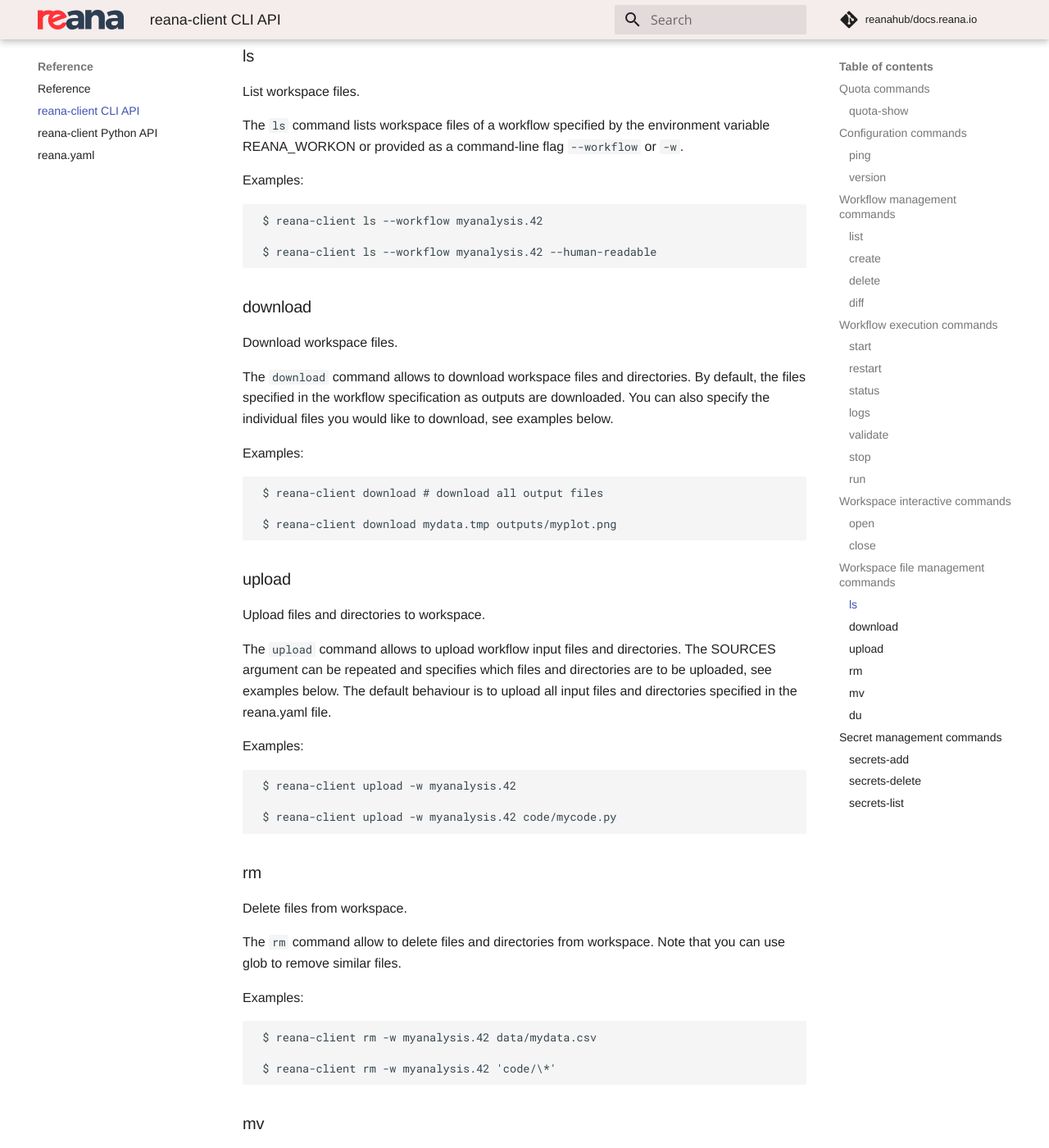
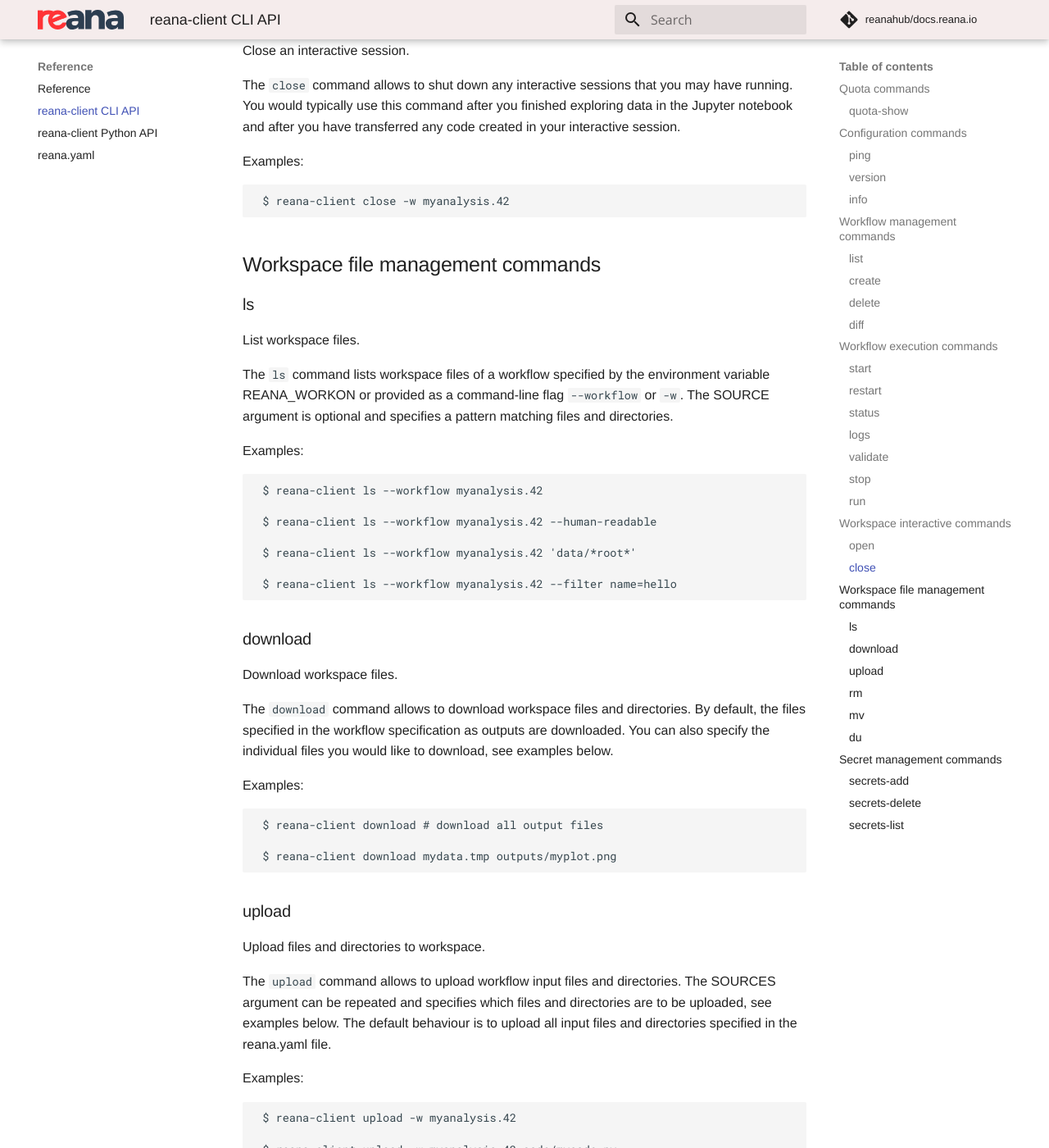
Before and after one commit to reanahub/docs.reana.io, an MkDocs documentation site: the page built from docs/reference/reana-client-cli-api/index.md, in a window 1280 px wide and 1400 px high, scrolled down 6899 px. Shown: the whole window at 82% size. Built offline with MkDocs 1.6.1 and Material for MkDocs 9.7.7, drawn with Linux system fonts in a browser that asks for light colours; comment, search, counter and statistics services are not loaded; some of the changed text lies outside the part shown.

Commit message:
docs: update reana-client CLI API
- Add missing `info` command
- Use double backticks everywhere so highlighted expressions are compatible with
both markdown (docs.reana.io) and reStructuredText (reana-client.readthedocs.io)

closes #104

```diff
--- a/docs/reference/reana-client-cli-api/index.md
+++ b/docs/reference/reana-client-cli-api/index.md
@@ -18,6 +18,7 @@ Quota commands:
   quota-show  Show user quota.
 
 Configuration commands:
+  info     List cluster general information.
   ping     Check connection to REANA server.
   version  Show version.
 
@@ -60,7 +61,7 @@ Secret management commands:
 
 Show user quota.
 
-The `quota-show` command displays quota usage for the user.
+The ``quota-show`` command displays quota usage for the user.
 
 Examples:
 
@@ -78,7 +79,7 @@ Examples:
 
 Check connection to REANA server.
 
-The `ping` command allows to test connection to REANA server.
+The ``ping`` command allows to test connection to REANA server.
 
 Examples:
 
@@ -88,11 +89,24 @@ Examples:
 
 Show version.
 
-The `version` command shows REANA client version.
+The ``version`` command shows REANA client version.
 
 Examples:
 
      $ reana-client version
+
+### info
+
+List cluster general information.
+
+The ``info`` command lists general information about the cluster.
+
+Lists all the available workspaces. It also returns the default workspace
+defined by the admin.
+
+Examples:
+
+     $ reana-client info
 
 ## Workflow management commands
 
@@ -100,9 +114,9 @@ Examples:
 
 List all workflows and sessions.
 
-The `list` command lists workflows and sessions. By default, the list of
+The ``list`` command lists workflows and sessions. By default, the list of
 workflows is returned. If you would like to see the list of your open
-interactive sessions, you need to pass the `--sessions` command-line
+interactive sessions, you need to pass the ``--sessions`` command-line
 option.
 
 Example:
@@ -117,7 +131,7 @@ Example:
 
 Create a new workflow.
 
-The `create` command allows to create a new workflow from reana.yaml
+The ``create`` command allows to create a new workflow from reana.yaml
 specifications file. The file is expected to be located in the current
 working directory, or supplied via command-line -f option, see examples
 below.
@@ -134,12 +148,12 @@ Examples:
 
 Delete a workflow.
 
-The `delete` command allows to remove workflow runs from the database and
+The ``delete`` command allows to remove workflow runs from the database and
 the workspace. By default, the command removes the workflow and all its
 cached information and hides the workflow from the workflow list. Note that
 workflow workspace will still be accessible until you use
-`--include-workspace` flag. Note also that you can remove all past runs of
-a workflow by specifying `--include-all-runs` flag.
+``--include-workspace`` flag. Note also that you can remove all past runs of
+a workflow by specifying ``--include-all-runs`` flag.
 
 Example:
 
@@ -153,7 +167,7 @@ Example:
 
 Show diff between two workflows.
 
-The `diff` command allows to compare two workflows, the workflow_a and
+The ``diff`` command allows to compare two workflows, the workflow_a and
 workflow_b, which must be provided as arguments. The output will show the
 difference in workflow run parameters, the generated files, the logs, etc.
 
@@ -169,12 +183,12 @@ Examples:
 
 Start previously created workflow.
 
-The `start` command allows to start previously created workflow. The
+The ``start`` command allows to start previously created workflow. The
 workflow execution can be further influenced by passing input prameters
-using `-p` or `--parameters` flag and by setting additional operational
-options using `-o` or `--options`. The input parameters and operational
+using ``-p`` or ``--parameters`` flag and by setting additional operational
+options using ``-o`` or ``--options``.  The input parameters and operational
 options can be repetitive. For example, to disable caching for the Serial
-workflow engine, you can set `-o CACHE=off`.
+workflow engine, you can set ``-o CACHE=off``.
 
 Examples:
 
@@ -186,16 +200,16 @@ Examples:
 
 Restart previously run workflow.
 
-The `restart` command allows to restart a previous workflow on the same
+The ``restart`` command allows to restart a previous workflow on the same
 workspace.
 
 Note that workflow restarting can be used in a combination with operational
-options `FROM` and `TARGET`. You can also pass a modified workflow
-specification with `-f` or `--file`` flag.
+options ``FROM`` and ``TARGET``. You can also pass a modified workflow
+specification with ``-f`` or ``--file`` flag.
 
-You can furthermore use modified input prameters using `-p` or
-`--parameters` flag and by setting additional operational options using
-`-o` or `--options`. The input parameters and operational options can be
+You can furthermore use modified input prameters using ``-p`` or
+``--parameters`` flag and by setting additional operational options using
+``-o`` or ``--options``.  The input parameters and operational options can be
 repetitive.
 
 Examples:
@@ -212,7 +226,7 @@ Examples:
 
 Get status of a workflow.
 
-The `status` command allow to retrieve status of a workflow. The status can
+The ``status`` command allow to retrieve status of a workflow. The status can
 be created, queued, running, failed, etc. You can increase verbosity or
 filter retrieved information by passing appropriate command-line options.
 
@@ -226,7 +240,7 @@ Examples:
 
 Get workflow logs.
 
-The `logs` command allows to retrieve logs of running workflow. Note that
+The ``logs`` command allows to retrieve logs of running workflow. Note that
 only finished steps of the workflow are returned, the logs of the currently
 processed step is not returned until it is finished.
 
@@ -239,7 +253,7 @@ Examples:
 
 Validate workflow specification file.
 
-The `validate` command allows to check syntax and validate the reana.yaml
+The ``validate`` command allows to check syntax and validate the reana.yaml
 workflow specification file.
 
 Examples:
@@ -250,7 +264,7 @@ Examples:
 
 Stop a running workflow.
 
-The `stop` command allows to hard-stop the running workflow process. Note
+The ``stop`` command allows to hard-stop the running workflow process. Note
 that soft-stopping of the workflow is currently not supported. This command
 should be therefore used with care, only if you are absolutely sure that
 there is no point in continuing the running the workflow.
@@ -263,7 +277,7 @@ Example:
 
 Shortcut to create, upload, start a new workflow.
 
-The `run` command allows to create a new workflow, upload its input files
+The ``run`` command allows to create a new workflow, upload its input files
 and start it in one command.
 
 Examples:
@@ -278,7 +292,7 @@ Examples:
 
 Open an interactive session inside the workspace.
 
-The `open` command allows to open interactive session processes on top of
+The ``open`` command allows to open interactive session processes on top of
 the workflow workspace, such as Jupyter notebooks. This is useful to
 quickly inspect and analyse the produced files while the workflow is stlil
 running.
@@ -291,7 +305,7 @@ Examples:
 
 Close an interactive session.
 
-The `close` command allows to shut down any interactive sessions that you
+The ``close`` command allows to shut down any interactive sessions that you
 may have running. You would typically use this command after you finished
 exploring data in the Jupyter notebook and after you have transferred any
 code created in your interactive session.
@@ -306,9 +320,10 @@ Examples:
 
 List workspace files.
 
-The `ls` command lists workspace files of a workflow specified by the
+The ``ls`` command lists workspace files of a workflow specified by the
 environment variable REANA_WORKON or provided as a command-line flag
-`--workflow` or `-w`.
+``--workflow`` or ``-w``. The SOURCE argument is optional and specifies a
+pattern matching files and directories.
 
 Examples:
 
@@ -316,11 +331,15 @@ Examples:
 
      $ reana-client ls --workflow myanalysis.42 --human-readable
 
+     $ reana-client ls --workflow myanalysis.42 'data/*root*'
+
+     $ reana-client ls --workflow myanalysis.42 --filter name=hello
+
 ### download
 
 Download workspace files.
 
-The `download` command allows to download workspace files and directories.
+The ``download`` command allows to download workspace files and directories.
 By default, the files specified in the workflow specification as outputs
 are downloaded. You can also specify the individual files you would like
 to download, see examples below.
@@ -335,7 +354,7 @@ Examples:
 
 Upload files and directories to workspace.
 
-The `upload` command allows to upload workflow input files and
+The ``upload`` command allows to upload workflow input files and
 directories. The SOURCES argument can be repeated and specifies which files
 and directories are to be uploaded, see examples below. The default
 behaviour is to upload all input files and directories specified in the
@@ -351,20 +370,20 @@ Examples:
 
 Delete files from workspace.
 
-The `rm` command allow to delete files and directories from workspace.
+The ``rm`` command allow to delete files and directories from workspace.
 Note that you can use glob to remove similar files.
 
 Examples:
 
      $ reana-client rm -w myanalysis.42 data/mydata.csv
 
-     $ reana-client rm -w myanalysis.42 'code/\*'
+     $ reana-client rm -w myanalysis.42 'data/*root*'
 
 ### mv
 
 Move files within workspace.
 
-The `mv` command allow to move the files within workspace.
+The ``mv`` command allow to move the files within workspace.
 
 Examples:
 
@@ -374,13 +393,15 @@ Examples:
 
 Get workspace disk usage.
 
-The `du` command allows to chech the disk usage of given workspace.
+The ``du`` command allows to chech the disk usage of given workspace.
 
 Examples:
 
      $ reana-client du -w myanalysis.42 -s
 
      $ reana-client du -w myanalysis.42 -s --human-readable
+
+     $ reana-client du -w myanalysis.42 --filter name=data/
 
 ## Secret management commands
 
```
